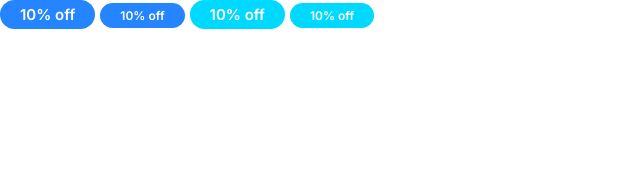
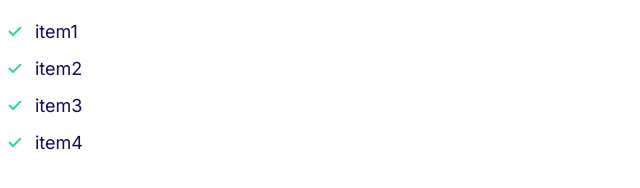
Before and after one commit to RazorBlade2020/sobhanify, a plain HTML site: page index.html in a window 1280 px wide. Shown: the whole page, without its empty margins (0-640 px from the left). Drawn offline with Linux system fonts and the light colour scheme.

Commit message:
list modifying

```diff
--- a/css/styles.css
+++ b/css/styles.css
@@ -97,3 +97,28 @@ a{
         font-size: 1.2rem;
     }
 }
+/*list*/
+.list{
+    list-style: none;
+    padding-left: 0;
+    color: var(--color-headings);
+}
+.list--inline .list__item{
+    display: inline-block;
+    margin-left: 2rem;
+}
+.list--tick{
+    list-style-image: url(../images/tick.svg);
+    padding-left: 3rem;
+}
+.list--tick .list__item{
+    padding-left: .5rem;
+    margin-bottom: 1rem;
+}
+@media screen and(min-width:1024px) {
+    .list--tick .list__item{
+        padding-left: 0;
+  }
+
+
+}
--- a/index.html
+++ b/index.html
@@ -16,9 +16,11 @@
     <link rel="stylesheet" href="/css/styles.css" />
   </head>
   <body>
-    <span class="badge badge--primary">10% off</span>
-    <span class="badge badge--primary badge--small">10% off</span>
-    <span class="badge badge--secondary">10% off</span>
-    <span class="badge badge--secondary badge--small">10% off</span>
+    <ul class="list list--tick">
+      <li class="list__item">item1</li>
+      <li class="list__item">item2</li>
+      <li class="list__item">item3</li>
+      <li class="list__item">item4</li>
+    </ul>
   </body>
 </html>
```
Also changed, not shown: components/lists.html (added, +6 -0 lines), images/tick.svg (added).
